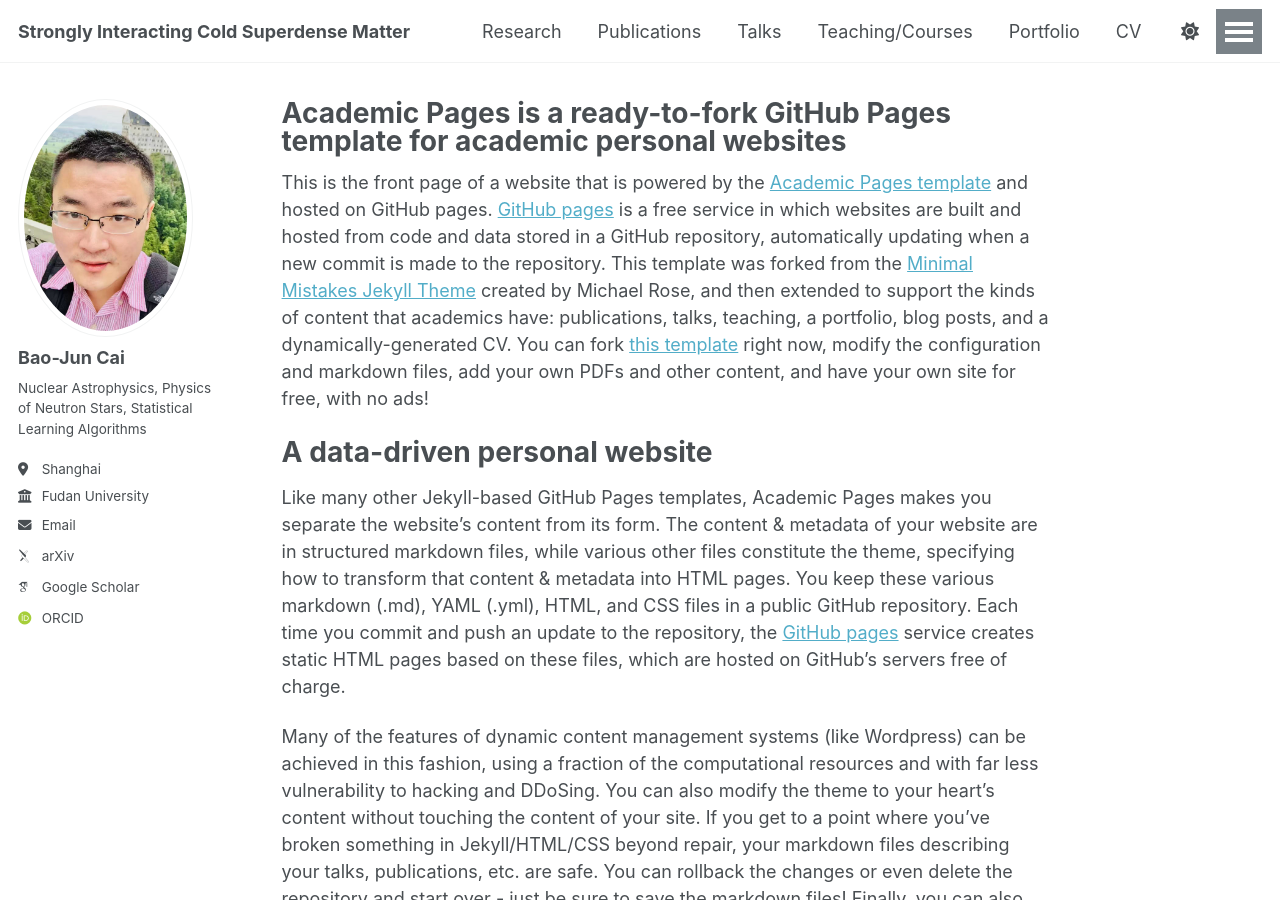
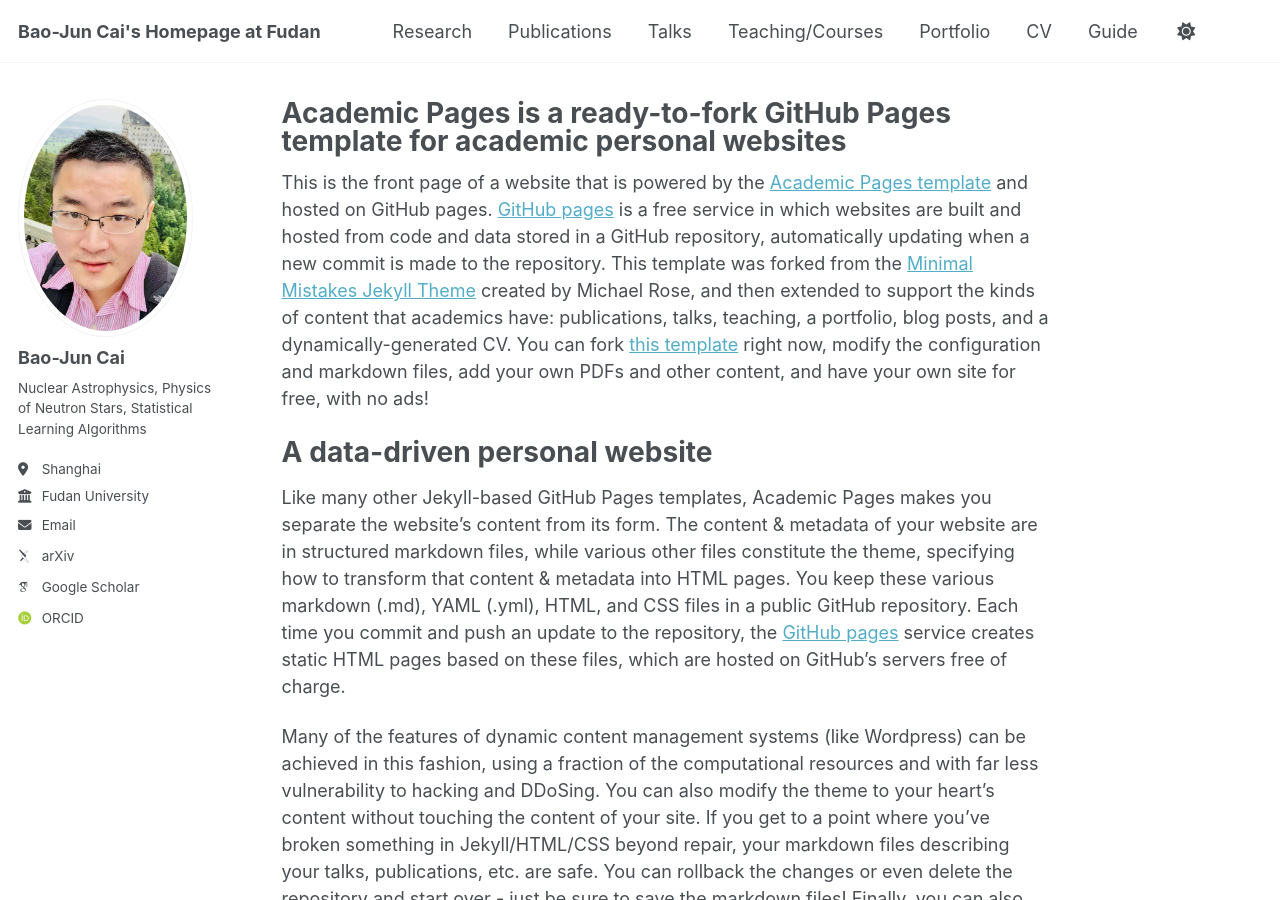
Before and after one commit to bjcai-phys/bjcai-phys.github.io, a Jekyll site: the page built from _pages/about.md, in a window 1280 px wide and 900 px high. Built offline with Jekyll 4.4.1, drawn with Linux system fonts in a browser that asks for light colours; some web fonts are replaced.

Commit message:
Update _config.yml

```diff
--- a/_config.yml
+++ b/_config.yml
@@ -9,7 +9,7 @@
 # Basic Site Settings
 locale                   : "en-US"
 site_theme               : "default"
-title                    : "Strongly Interacting Cold Superdense Matter"
+title                    : "Bao-Jun Cai's Homepage at Fudan"
 title_separator          : "-"
 name                     : &name "Bao-Jun Caixx"
 description              : "Strongly Interacting Cold Superdense Matter"
```
